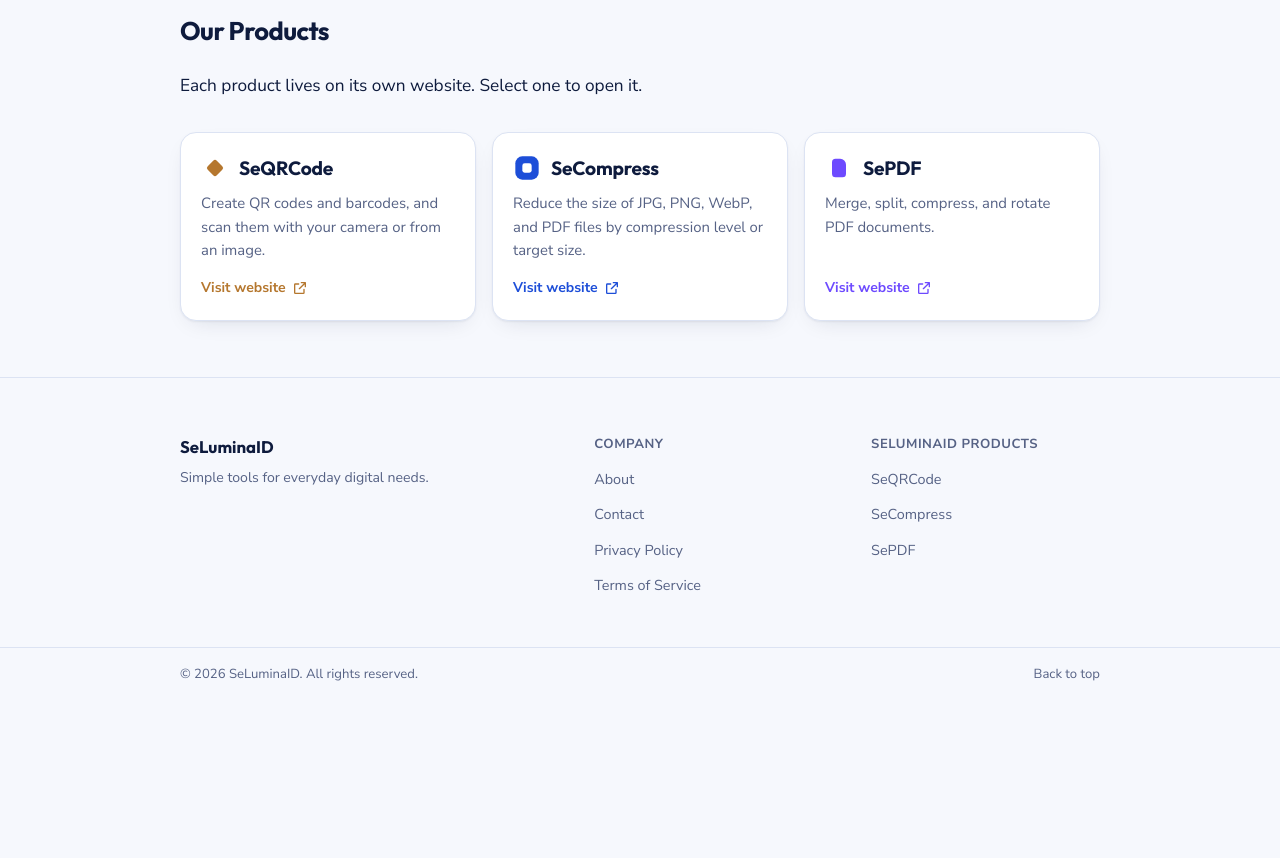
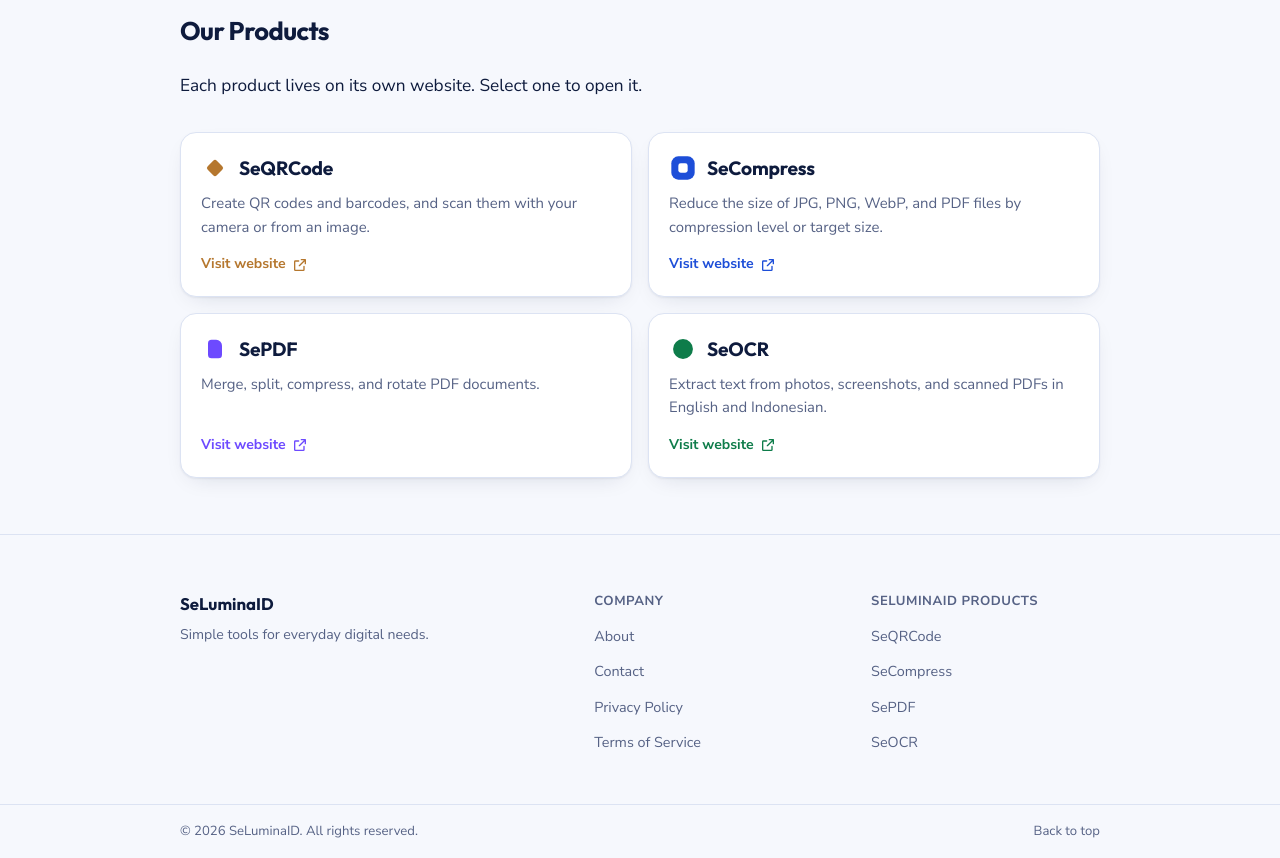
Before and after one commit to seluminaid/SeLuminaID, a plain HTML site: page index.html in a window 1280 px wide. Shown: the part 1380-2238 px from the top of the page. Before the commit the page ends 2081 px from the top, so only its background shows below. Drawn offline with Linux system fonts and the light colour scheme.

Commit message:
Add files via upload

```diff
--- a/index.html
+++ b/index.html
@@ -31,6 +31,7 @@
   --c-seqrcode: #B5772E;
   --c-secompress: #1D4ED8;
   --c-sepdf: #6D4AFF;
+  --c-seocr: #0E7C4A;
   --font-display: "Outfit", "Segoe UI", system-ui, sans-serif;
   --font-body: "Nunito Sans", "Segoe UI", system-ui, sans-serif;
 }
@@ -49,6 +50,7 @@
   --c-seqrcode: #E8A33D;
   --c-secompress: #6EA2FF;
   --c-sepdf: #A48BFF;
+  --c-seocr: #4FD18F;
 }
 * { box-sizing: border-box; }
 html { scroll-behavior: smooth; -webkit-text-size-adjust: 100%; scroll-padding-top: 72px; }
@@ -92,7 +94,7 @@ button { font-family: inherit; font-size: inherit; cursor: pointer; }
 .vision { margin: 0; font-family: var(--font-display); font-size: 1.5rem; line-height: 1.3; letter-spacing: -0.02em; font-weight: 600; }
 .mission { list-style: none; margin: 0; padding: 0; display: flex; flex-direction: column; gap: 12px; }
 .mission li { padding: 12px 16px; background: var(--surface); border: 1px solid var(--border); border-radius: var(--radius-md); }
-.products { display: grid; grid-template-columns: repeat(3, 1fr); gap: 16px; list-style: none; margin: 0; padding: 0; }
+.products { display: grid; grid-template-columns: repeat(2, 1fr); gap: 16px; list-style: none; margin: 0; padding: 0; }
 .products li { display: flex; }
 .product { display: flex; flex-direction: column; gap: 8px; width: 100%; background: var(--surface); border: 1px solid var(--border); border-radius: var(--radius-lg); padding: 20px; text-decoration: none; color: var(--text); box-shadow: var(--shadow); }
 a.product:hover { border-color: var(--pc); }
@@ -241,6 +243,13 @@ dialog form { margin-top: 16px; }
             <span class="product-foot"><span data-i18n="visit">Visit website</span><svg width="16" height="16" viewBox="0 0 24 24" fill="none" stroke="currentColor" stroke-width="2" stroke-linecap="round" stroke-linejoin="round" aria-hidden="true"><path d="M14 4h6v6M20 4l-9 9M18 14v5a1 1 0 0 1-1 1H5a1 1 0 0 1-1-1V7a1 1 0 0 1 1-1h5"/></svg></span>
           </a>
         </li>
+        <li>
+          <a class="product" style="--pc: var(--c-seocr)" href="https://seluminaid.github.io/seocrid/" target="_blank" rel="noopener">
+            <span class="product-head"><svg class="mark" width="28" height="28" viewBox="0 0 24 24" aria-hidden="true"><circle cx="12" cy="12" r="8.5" fill="currentColor"/></svg><h3>SeOCR</h3></span>
+            <p data-i18n="seocr_d">Extract text from photos, screenshots, and scanned PDFs in English and Indonesian.</p>
+            <span class="product-foot"><span data-i18n="visit">Visit website</span><svg width="16" height="16" viewBox="0 0 24 24" fill="none" stroke="currentColor" stroke-width="2" stroke-linecap="round" stroke-linejoin="round" aria-hidden="true"><path d="M14 4h6v6M20 4l-9 9M18 14v5a1 1 0 0 1-1 1H5a1 1 0 0 1-1-1V7a1 1 0 0 1 1-1h5"/></svg></span>
+          </a>
+        </li>
       </ul>
     </div>
   </section>
@@ -268,6 +277,7 @@ dialog form { margin-top: 16px; }
         <li><a href="https://seluminaid.github.io/seqrcodeid/" target="_blank" rel="noopener">SeQRCode</a></li>
         <li><a href="https://seluminaid.github.io/secompressid/" target="_blank" rel="noopener">SeCompress</a></li>
         <li><a href="https://seluminaid.github.io/sepdfid/" target="_blank" rel="noopener">SePDF</a></li>
+        <li><a href="https://seluminaid.github.io/seocrid/" target="_blank" rel="noopener">SeOCR</a></li>
       </ul>
     </div>
   </div>
@@ -318,6 +328,7 @@ const I18N = {
     seqrcode_d: 'Create QR codes and barcodes, and scan them with your camera or from an image.',
     secompress_d: 'Reduce the size of JPG, PNG, WebP, and PDF files by compression level or target size.',
     sepdf_d: 'Merge, split, compress, and rotate PDF documents.',
+    seocr_d: 'Extract text from photos, screenshots, and scanned PDFs in English and Indonesian.',
     visit: 'Visit website',
     footer_tag: 'Simple tools for everyday digital needs.',
     footer_company: 'Company', footer_suite: 'SeLuminaID Products', footer_top: 'Back to top',
@@ -347,6 +358,7 @@ const I18N = {
     seqrcode_d: 'Buat QR code dan barcode, lalu pindai dengan kamera atau dari gambar.',
     secompress_d: 'Perkecil ukuran file JPG, PNG, WebP, dan PDF berdasarkan tingkat kompresi atau target ukuran.',
     sepdf_d: 'Gabungkan, pisahkan, kompres, dan putar dokumen PDF.',
+    seocr_d: 'Ambil teks dari foto, tangkapan layar, dan PDF hasil scan dalam bahasa Inggris dan Indonesia.',
     visit: 'Kunjungi situs',
     footer_tag: 'Alat sederhana untuk kebutuhan digital sehari-hari.',
     footer_company: 'Perusahaan', footer_suite: 'Produk SeLuminaID', footer_top: 'Kembali ke atas',
```
